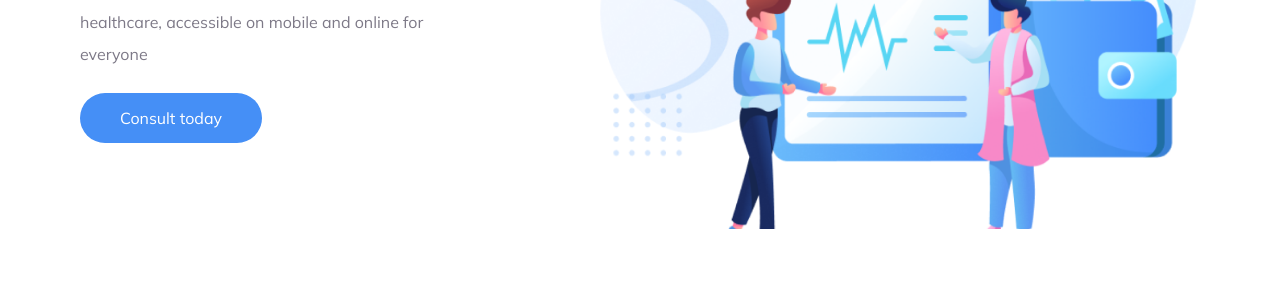
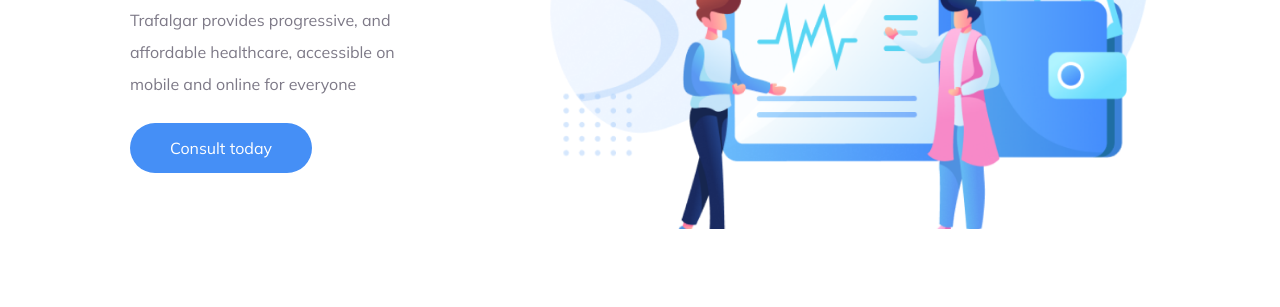
Before and after one commit to TehranHamidli/Trafalgar-Project, a plain HTML site: page index.html in a window 1280 px wide. Shown: the part 384-691 px from the top of the page. Drawn offline with Linux system fonts and the light colour scheme.

Commit message:
New Figma Project

```diff
--- a/CSS/style.css
+++ b/CSS/style.css
@@ -3,7 +3,7 @@
   font-family: "Mulish";
 }
 .container {
-  margin: 30px 80px;
+  margin: 30px 130px;
 }
 a {
   text-decoration: none;
```
